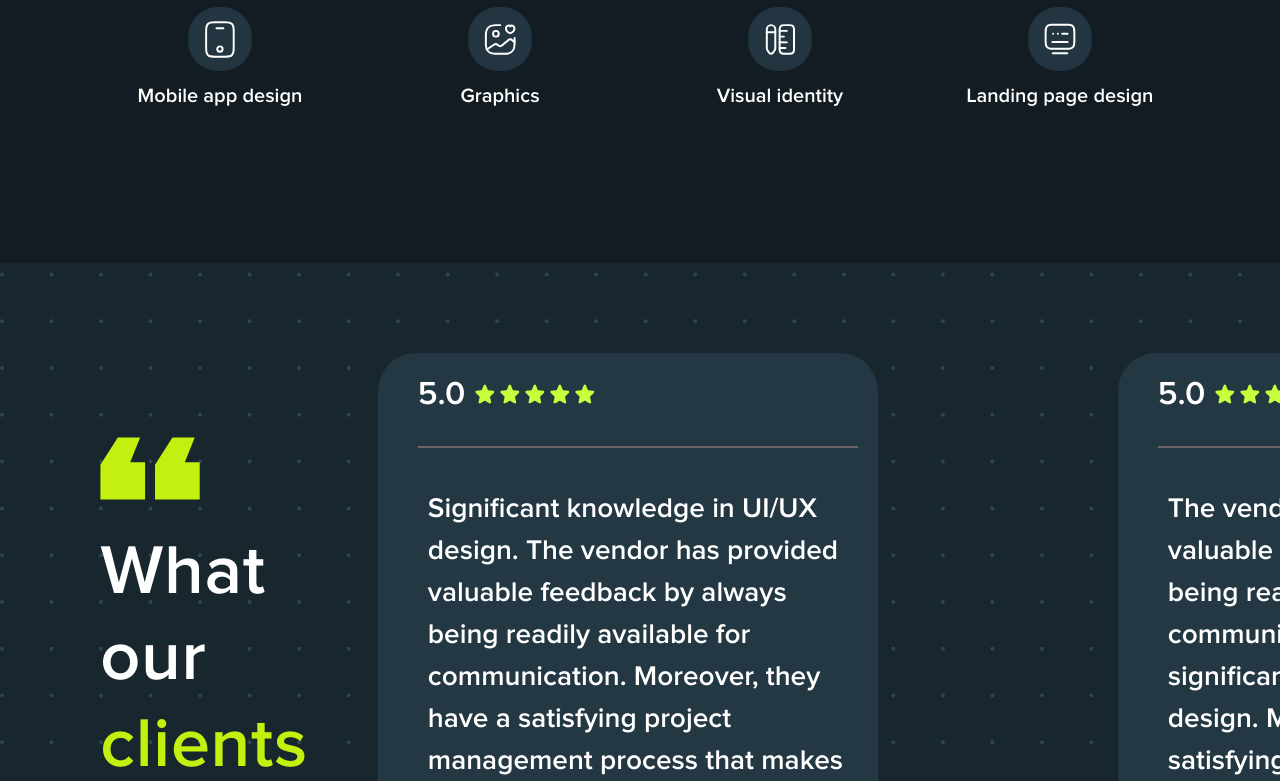
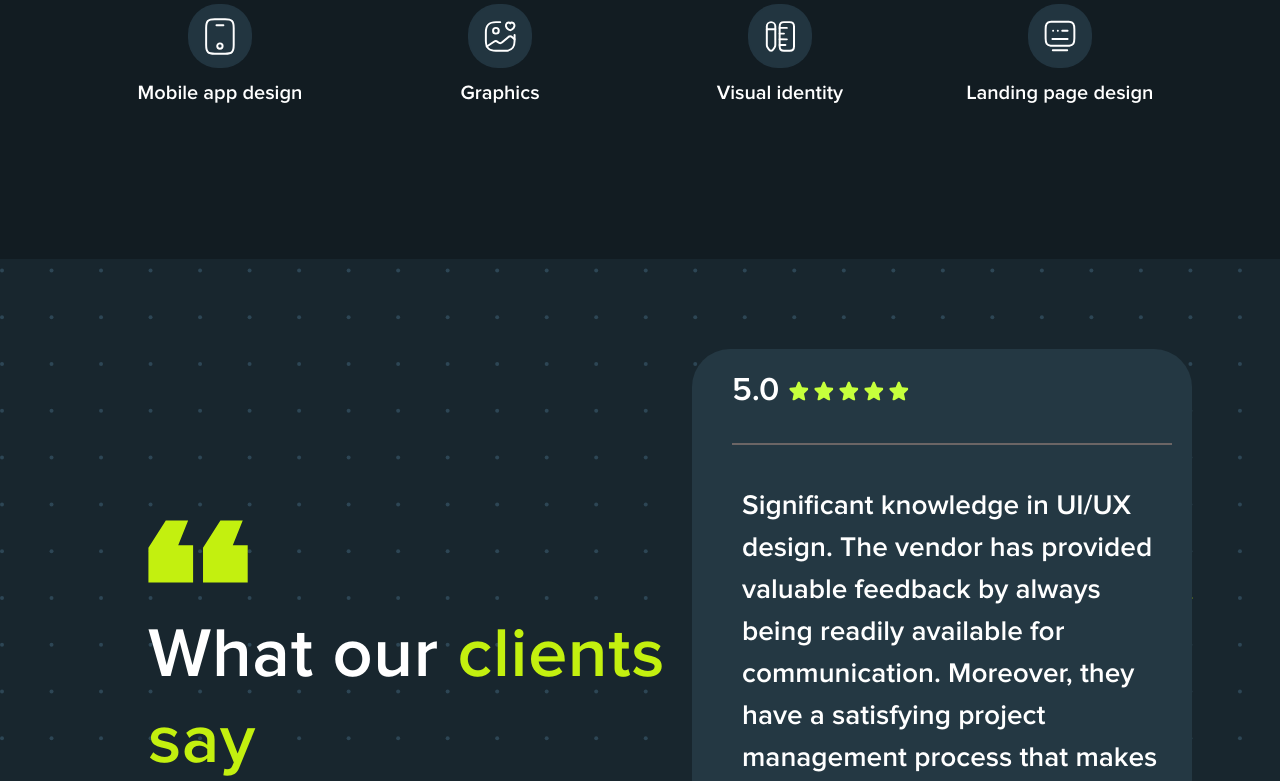
Before and after one commit to olenakorol1708/my-react-app, a React (Vite) app: page / in a window 1280 px wide. Shown: the part 4820-5601 px from the top of the page. Built offline with nearby package versions, Linux system fonts and the light colour scheme.

Commit message:
fixed style

```diff
--- a/src/Components/OurWork/Category/style.scss
+++ b/src/Components/OurWork/Category/style.scss
@@ -10,7 +10,7 @@
 
   .category-title-button {
     font-weight: 600;
-    font-size: clamp(16px, 1vw, 25px);
+    font-size: clamp(18px, 1vw, 25px);
     line-height: 156%;
     color: $primary-color;
     background-color: transparent;
@@ -36,7 +36,7 @@
     .category-title-button {
       max-width: calc(33.33% - 10px);
       margin-bottom: 1.2rem;
-      font-size: 14px;
+      font-size: 15px;
       line-height: 153%;
     }
   }
--- a/src/Components/OurWork/ShowMore/style.scss
+++ b/src/Components/OurWork/ShowMore/style.scss
@@ -14,9 +14,15 @@
     max-width: 172px;
     max-height: 55px;
 
+    @media (max-width: map-get($breakpoints, tablet)) {
+      flex-direction: column;
+      margin: 0 auto;
+
+    }
+
     .show-button {
       border-radius: 18px;
-      // min-width: 170px;
+      min-width: 170px;
       height: 54px;
       color: $text-color;
       background-color: $primary-color !important;
@@ -25,10 +31,25 @@
       line-height: 91%;
       cursor: pointer;
       border: none;
+
+      @media (max-width: map-get($breakpoints, phone)) {
+        font-size: 12px;
+        min-width: 120px;
+        padding: 0.8rem;
+        margin-top: -2rem;
+      }
     }
 
     .dribble-logo {
       width: 100%;
+
+      @media (max-width: map-get($breakpoints, tablet)) {
+        width: 60%;
+      }
+
+      @media (max-width: map-get($breakpoints, phone)) {
+        width: 20%;
+      }
     }
   }
 }
--- a/src/Components/OurWork/Tabs/style.scss
+++ b/src/Components/OurWork/Tabs/style.scss
@@ -23,7 +23,7 @@
 
   @media (max-width: map-get($breakpoints, tablet)) {
     font-weight: 600;
-    font-size: 14px;
+    font-size: 16px;
     line-height: 153%;
     margin-bottom: 20px;
     width: 133px;
--- a/src/Components/OurWork/style.scss
+++ b/src/Components/OurWork/style.scss
@@ -48,64 +48,56 @@
 
     @media (max-width: map-get($breakpoints, tablet)) {
       flex-direction: column;
+      font-size: 16px;
       gap: 15px;
     }
 
-    // .work-item {
-    //   flex: 1 1 calc(50% - 15px);
-    //   max-width: calc(50% - 15px);
-    //   min-width: 280px;
-    //   border-radius: 20px;
-    //   display: flex;
-    //   flex-direction: column;
-    //   align-items: flex-start;
-    //   box-sizing: border-box;
+    .work-item {
+      flex: 1 1 calc(50% - 15px);
+      max-width: calc(50% - 15px);
+      min-width: 280px;
+      border-radius: 20px;
+      display: flex;
+      flex-direction: column;
+      align-items: flex-start;
+      box-sizing: border-box;
 
-    //   @media (max-width: map-get($breakpoints, tablet)) {
-    //     flex: 1 1 calc(50% - 15px);
-    //   }
+      @media (max-width: map-get($breakpoints, tablet)) {
+        flex: 1 1 calc(50% - 15px);
+      }
 
-    //   @media (max-width: map-get($breakpoints, phone)) {
-    //     flex: 1 1 100%;
-    //   }
+      @media (max-width: map-get($breakpoints, phone)) {
+        flex: 1 1 100%;
+      }
 
-    //   img,
-    //   video {
-    //     width: 100%;
-    //     height: auto;
-    //     border-radius: 10px;
-    //     object-fit: cover;
-    //   }
+      img,
+      video {
+        width: 100%;
+        height: auto;
+        border-radius: 10px;
+        object-fit: cover;
+      }
 
-    //   .sub-title {
-    //     font-weight: 300;
-    //     font-size: 25px;
-    //     line-height: 123%;
-    //     letter-spacing: 0.01em;
-    //     color: $secondary-color;
-    //     margin-top: 2rem;
-    //     color: $primary-color;
-    //     margin-bottom: 50px;
+      .sub-title {
+        font-weight: 300;
+        font-size: 25px;
+        line-height: 123%;
+        letter-spacing: 0.01em;
+        color: $secondary-color;
+        margin-top: 2rem;
+        color: $primary-color;
+        margin-bottom: 50px;
 
-    //     @media (max-width: map-get($breakpoints, phone)) {
-    //         font-size: 30px;
-    //     }
-    // }
-    // .work-grid {
-    //     margin-top: 50px;
-    //     width: 100%;
-    //     max-width: 1311px;
-    //     display: flex;
-    //     flex-direction: row;
-    //     flex-wrap: wrap;
-    //     justify-content: center;
-    //     align-items: center;
-    //     min-height: 400px;
+        @media (max-width: map-get($breakpoints, tablet)) {
+          font-size: 16px;
+        }
 
-    //     @media (max-width: map-get($breakpoints, tablet)) {
-    //       font-size: 16px;
-    //     }
-    //   }
+        @media (max-width: map-get($breakpoints, phone)) {
+          font-size: 25px;
+        }
+      }
+
+
 
       .section-title {
         font-weight: 700;
@@ -177,26 +169,7 @@
               flex: 1 1 100%;
             }
 
-          img,
-          video {
-            width: 100%;
-            height: auto;
-            border-radius: 10px;
-            object-fit: cover;
-          }
 
-          .sub-title {
-            font-weight: 300;
-            font-size: 25px;
-            line-height: 123%;
-            letter-spacing: 0.01em;
-            color: $secondary-color;
-            margin-top: 2rem;
-
-            @media (max-width: map-get($breakpoints, tablet)) {
-              font-size: 16px;
-            }
-          }
 
             .section-title {
               font-weight: 700;
@@ -254,3 +227,4 @@
       }
     }
   }
+}
--- a/src/Components/ReviewSlider/ReviewSlider.tsx
+++ b/src/Components/ReviewSlider/ReviewSlider.tsx
@@ -28,6 +28,7 @@ const ReviewSlider: React.FC = () => {
   return (
     <section className="review">
       <div className="review-slider">
+        <div className="review-title-container">
           <div className="review-title-block">
             <img src={quotes} alt="quotes" />
             <h3 className="clients-say">
@@ -42,6 +43,8 @@ const ReviewSlider: React.FC = () => {
               </Button>
             </div>
           </div>
+        </div>
+
         <div className="clients-cards-container">
           <div className="clients-card current ">
             <div className="clients-rate-block">
--- a/src/Components/ReviewSlider/style.scss
+++ b/src/Components/ReviewSlider/style.scss
@@ -14,7 +14,9 @@
         padding: 90px 20px 150px;
         display: flex;
         flex-direction: row;
-        justify-content: center;
+        justify-content: space-between;
+        margin: 0 auto;
+        align-items: stretch;
         flex: 1 1;
 
         @media (max-width: map-get($breakpoints, tablet)) {
@@ -24,6 +26,15 @@
             padding: 50px 10px 70px;
         }
 
+
+
+        .review-title-container {
+            display: flex;
+            flex-direction: column;
+            justify-content: center;
+            padding-right: 2rem;
+            flex: 0 0 50%;
+
             .review-title-block {
                 display: flex;
                 flex: 1 1 0;
@@ -31,8 +42,8 @@
                 flex-direction: column;
                 align-items: flex-start;
                 justify-content: center;
-            margin-left: 12rem;
-            padding-left: 1rem;
+                margin-left: 10vw;
+                padding-right: 5vw;
 
                 @media (max-width: map-get($breakpoints, tablet)) {
                     margin: 0 auto;
@@ -83,17 +94,19 @@
                     color: $text-color;
                 }
             }
+        }
 
         .clients-cards-container {
             display: flex;
-            flex: 1 1 0;
+            flex: 0 0 50%;
             justify-content: center;
             align-items: center;
-            padding-left: 0;
+            padding-left: 2rem;
+            gap: 9rem;
 
 
             .clients-card {
-                flex: 1 1 400px;
+                flex: 1 1 500px;
                 min-width: 500px;
                 min-height: 700px;
                 margin: 0 20px;
@@ -105,16 +118,27 @@
                 text-align: left;
                 transition: transform 0.3s ease-in-out, opacity 0.3s ease-in-out;
 
+                @media (max-width: 1024px) {
+                    flex: 1 1 calc(100% - 30px); // 2 cards per row
+                    min-height: 600px; // Slightly smaller on medium screens
+                }
+
                 @media (max-width: map-get($breakpoints, tablet)) {
-                    flex: 1 1 auto;
-                    min-width: 235px;
+                    flex: 1 1 calc(100% - 20px);
+                    min-width: 200px;
                     min-height: 568px;
                     margin: 20px 0;
                     border-radius: 26px;
                 }
 
+                @media (max-width: 480px) {
+                    min-height: 400px; // Further reduce height for phones
+                    border-radius: 12px;
+                    padding: 10px; // Compact padding
+                }
+
                 &.current {
-                    transform: translateX(10%);
+
                     opacity: 1;
 
                     @media (max-width: map-get($breakpoints, tablet)) {
@@ -124,7 +148,7 @@
                 }
 
                 &.next {
-                    transform: translateX(50%);
+                    overflow: hidden;
                     opacity: 1;
 
                     @media (max-width: map-get($breakpoints, tablet)) {
```
Also changed, not shown: src/Components/ReviewSlider/PersonCard.tsx (+37 -2 lines), src/Components/ReviewSlider/index.ts (line endings or trailing spaces). Lines whose indentation alone changed are shown as unchanged.
